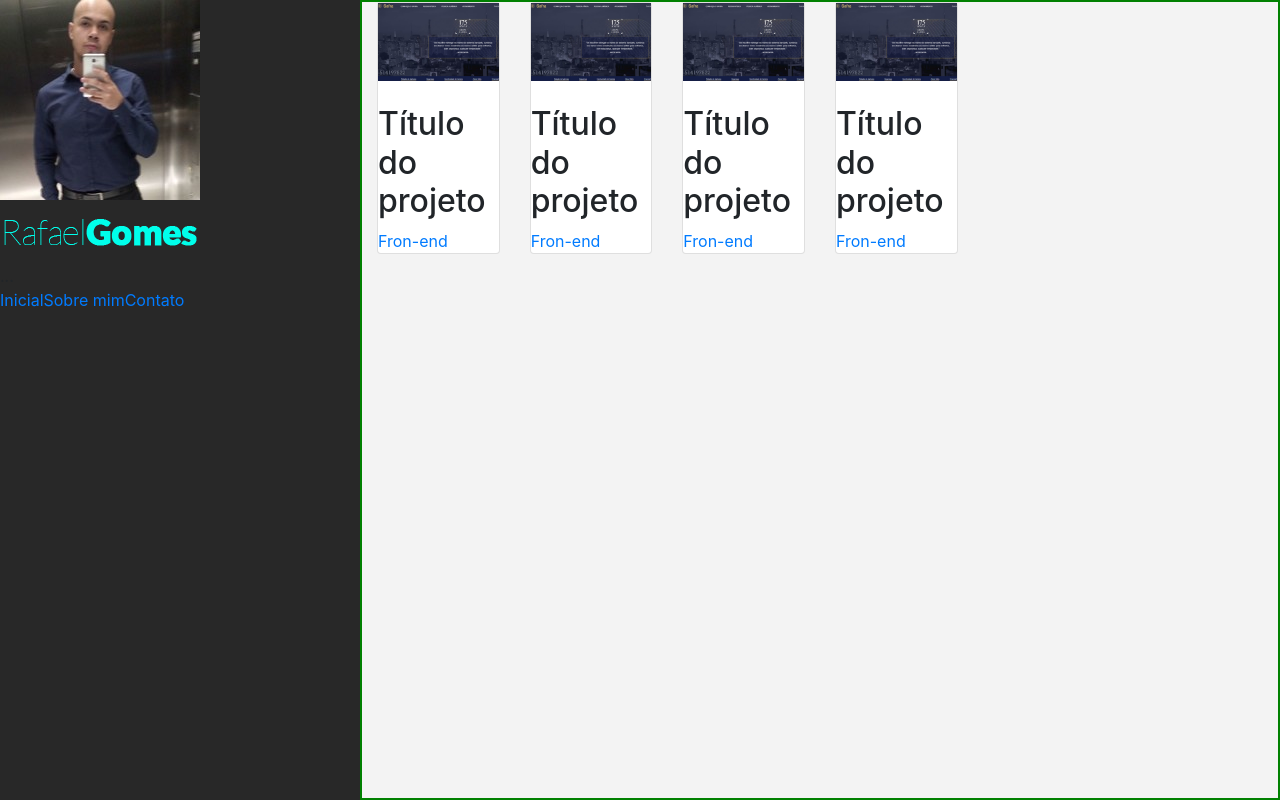
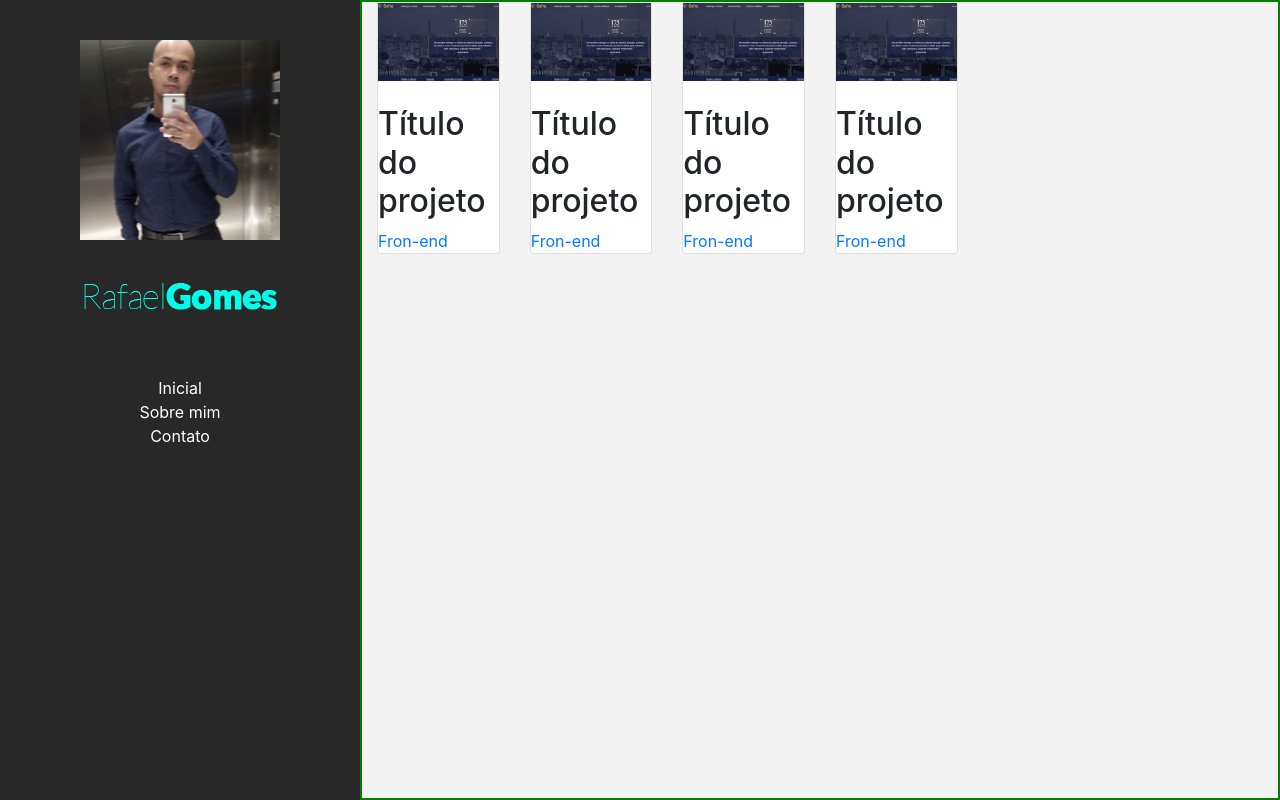
Before and after one commit to ehurafa/portfolio-2020, an Angular app in the folder portfolio/: page / in a window 1280 px wide. Built offline with nearby package versions, Linux system fonts and the light colour scheme.

Commit message:
📌 congif placeholders and mixins SASS

```diff
--- a/portfolio/src/app/app.component.scss
+++ b/portfolio/src/app/app.component.scss
@@ -1,7 +1,6 @@
+@import '../shared/mixins';
+
 // vars
-$color_black: #282828;
-$color_blue: #00ffeb;
-$color_grey: #f3f3f3;
 $sidebar_width: 360px;
 
 // units
@@ -62,6 +61,7 @@ $sidebar_width: 360px;
 63px	3.9375rem
 64px	4rem
 */
+
 :root {
     font-size: 16px;
 }
@@ -76,6 +76,8 @@ $sidebar_width: 360px;
     height: 100vh;
     width: 100%;
     max-width: $sidebar_width;
+    text-align: center;
+    padding: 0 1rem;
 }
 
 .content {
--- a/portfolio/src/app/app.module.ts
+++ b/portfolio/src/app/app.module.ts
@@ -4,7 +4,6 @@ import { NgModule } from '@angular/core';
 import { AppRoutingModule } from './app-routing.module';
 import { AppComponent } from './app.component';
 import { SidebarComponent } from './sidebar/sidebar.component';
-import { SharedComponent } from './shared/shared.component';
 import { ContainerComponent } from './container/container.component';
 import { NgbModule } from '@ng-bootstrap/ng-bootstrap';
 import { CardComponent } from './card/card.component';
@@ -13,7 +12,6 @@ import { CardComponent } from './card/card.component';
   declarations: [
     AppComponent,
     SidebarComponent,
-    SharedComponent,
     ContainerComponent,
     CardComponent
   ],
--- a/portfolio/src/app/shared/shared.component.html
+++ /dev/null
@@ -1 +0,0 @@
-<p>shared works!</p>
--- a/portfolio/src/app/shared/shared.component.ts
+++ /dev/null
@@ -1,15 +0,0 @@
-import { Component, OnInit } from '@angular/core';
-
-@Component({
-  selector: 'app-shared',
-  templateUrl: './shared.component.html',
-  styleUrls: ['./shared.component.scss']
-})
-export class SharedComponent implements OnInit {
-
-  constructor() { }
-
-  ngOnInit(): void {
-  }
-
-}
--- a/portfolio/src/app/sidebar/sidebar.component.scss
+++ b/portfolio/src/app/sidebar/sidebar.component.scss
@@ -0,0 +1,30 @@
+@import '../../shared/mixins';
+@import '../../shared/placeholders';
+
+figure {
+    margin-bottom: 0;
+    img {
+        max-width: 100%;
+    }
+}
+
+.logo {
+    margin: 2.5rem 0;
+}
+
+.brand {
+    margin-bottom: 2.5rem;
+}
+
+.navigation {
+    nav {
+        display: inline-block;
+        width: 100%;
+        a {
+           @extend %primary_link;
+
+           display: inline-block;
+           width: 100%;
+        }
+    }
+}
--- /dev/null
+++ b/portfolio/src/shared/_colors.scss
@@ -0,0 +1,3 @@
+$color_black: #282828;
+$color_blue: #00ffeb;
+$color_grey: #f3f3f3;
--- /dev/null
+++ b/portfolio/src/shared/_mixins.scss
@@ -0,0 +1,15 @@
+@import './colors';
+
+@mixin primary_link() {
+    color: #fff;
+    &:hover {
+        color: $color_blue;
+    }
+}
+@mixin transition($args...) {
+    -webkit-transition: $args;
+    -moz-transition: $args;
+    -ms-transition: $args;
+    -o-transition: $args;
+    transition: $args;
+  }
--- /dev/null
+++ b/portfolio/src/shared/_placeholders.scss
@@ -0,0 +1,11 @@
+@import './colors';
+
+%primary_link {
+    @include transition(all .3s ease);
+
+    color: #fff;
+    text-decoration: none;
+    &:hover {
+        color: $color_blue;
+    }
+}
```
Also changed, not shown: portfolio/src/app/shared/shared.component.scss (deleted), portfolio/src/styles.scss (line endings or trailing spaces), 1 other file (tests, documents, lock files or other folders).
